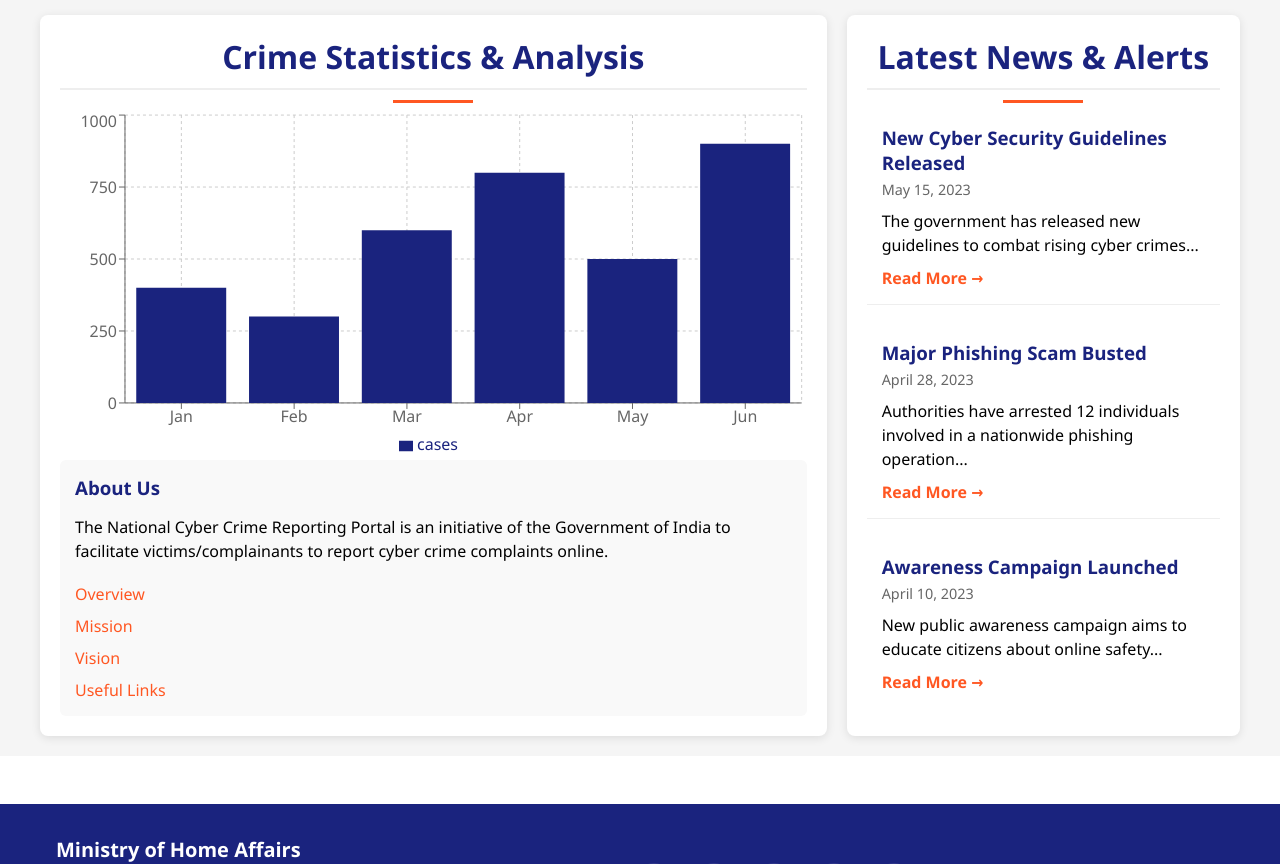
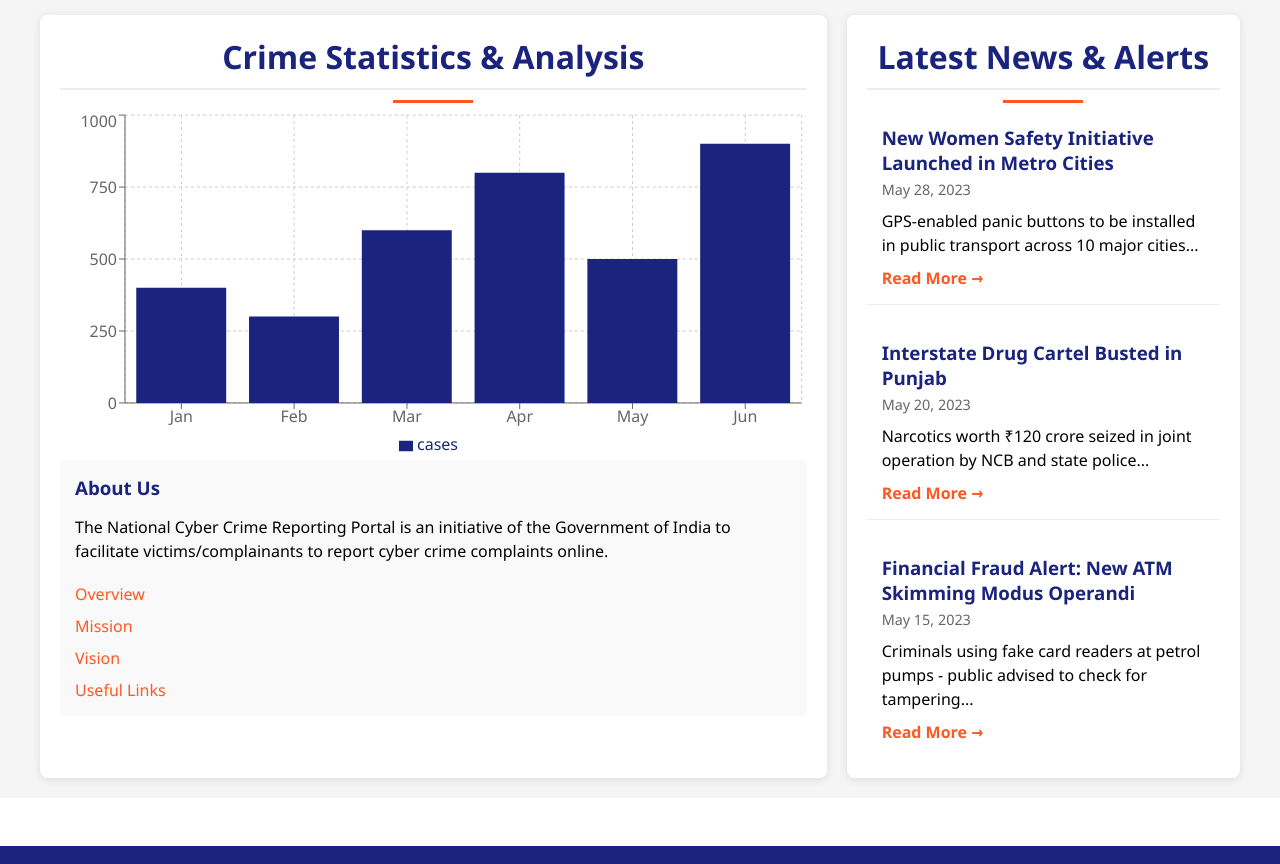
Before and after one commit to Amil2006/Crime_Tracking, a React (Create React App) app: page / in a window 1280 px wide. Shown: the part 500-1364 px from the top of the page. Built offline with nearby package versions, Linux system fonts and the light colour scheme.

Commit message:
Update NewsSection.jsx

```diff
--- a/src/components/NewsSection.jsx
+++ b/src/components/NewsSection.jsx
@@ -4,21 +4,21 @@ import './NewsSection.css';
 const newsItems = [
   {
     id: 1,
-    title: 'New Cyber Security Guidelines Released',
-    date: 'May 15, 2023',
-    excerpt: 'The government has released new guidelines to combat rising cyber crimes...'
+    title: 'New Women Safety Initiative Launched in Metro Cities',
+    date: 'May 28, 2023',
+    excerpt: 'GPS-enabled panic buttons to be installed in public transport across 10 major cities...'
   },
   {
     id: 2,
-    title: 'Major Phishing Scam Busted',
-    date: 'April 28, 2023',
-    excerpt: 'Authorities have arrested 12 individuals involved in a nationwide phishing operation...'
+    title: 'Interstate Drug Cartel Busted in Punjab',
+    date: 'May 20, 2023',
+    excerpt: 'Narcotics worth ₹120 crore seized in joint operation by NCB and state police...'
   },
   {
     id: 3,
-    title: 'Awareness Campaign Launched',
-    date: 'April 10, 2023',
-    excerpt: 'New public awareness campaign aims to educate citizens about online safety...'
+    title: 'Financial Fraud Alert: New ATM Skimming Modus Operandi',
+    date: 'May 15, 2023',
+    excerpt: 'Criminals using fake card readers at petrol pumps - public advised to check for tampering...'
   }
 ];
 
```
